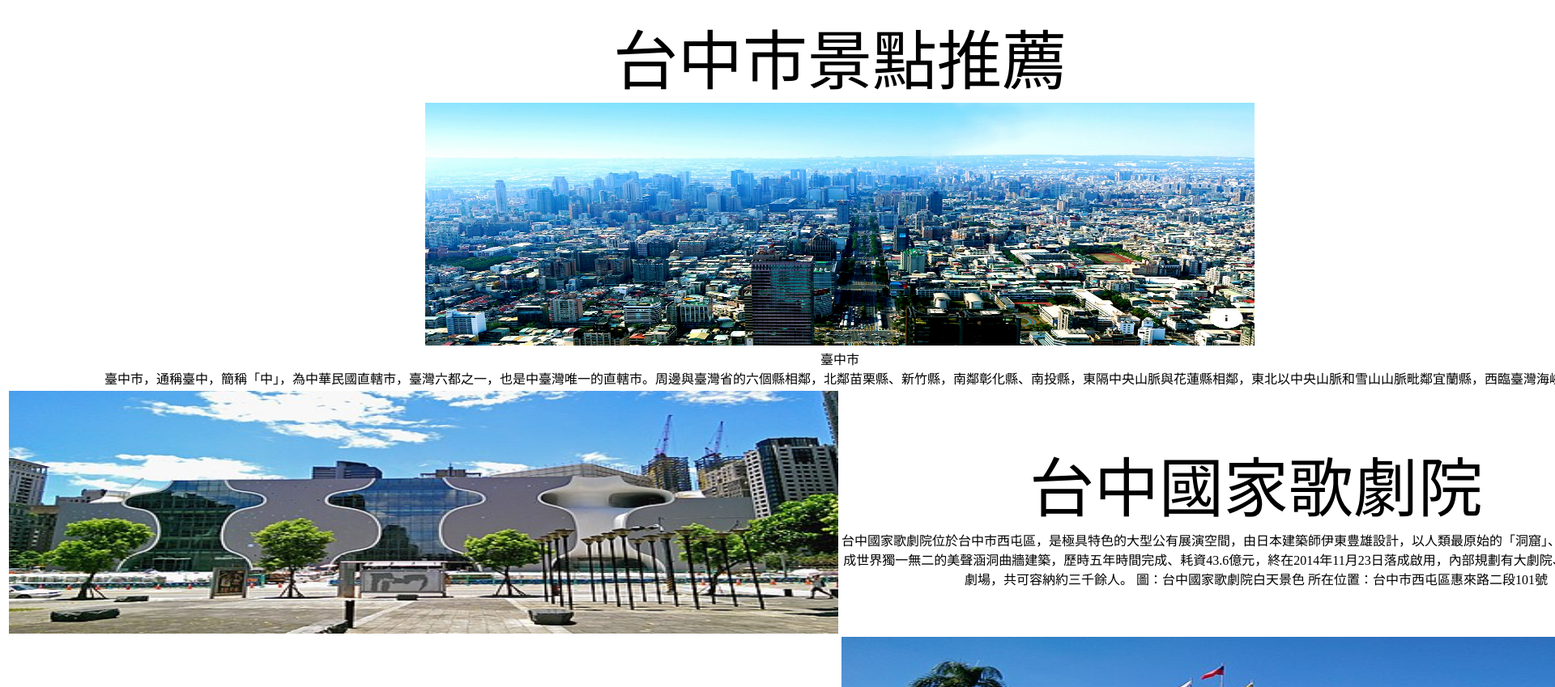
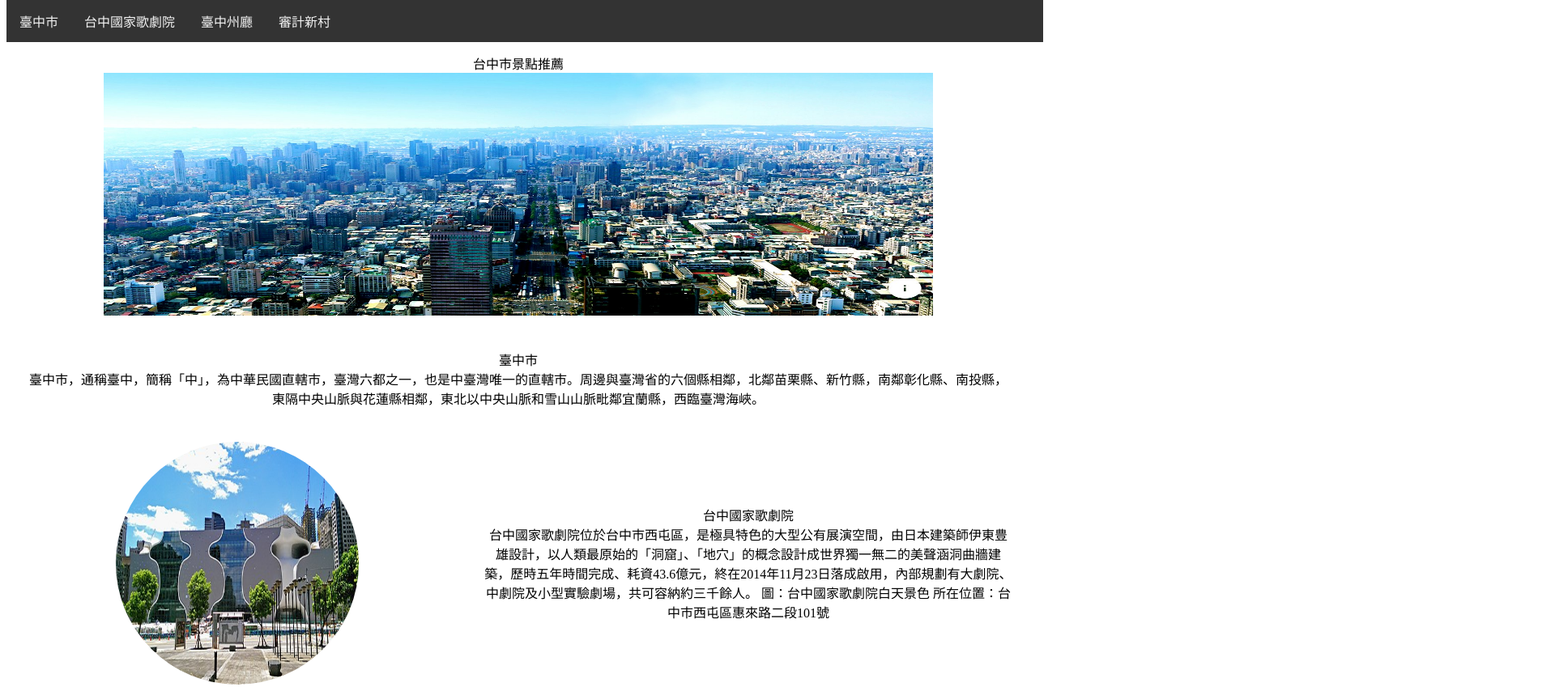
Before and after one commit to 410906799/h1, a plain HTML site: page index.html in a window 1280 px wide. Shown: the top 849 px of the page at 81% size, 1920 px wide, since content can reach past the window. Drawn offline with Linux system fonts and the light colour scheme.

Commit message:
Add files via upload

```diff
--- a/index.html
+++ b/index.html
@@ -3,22 +3,61 @@
 <head>
 	<meta charset="UTF-8">
 	<meta name="viewport" content="width=device-width, initial-scale=1.0">
-	<title>Document</title>
+	<title>台中市景點推薦</title>
 	<style >
 		td {text-align: center; }
-		.font { font-size: 80px}
+		.font:hover { font-size: 80px; background-color: black; color:  white;}
+		.container { margin:0 auto; width: 1024px; }
+		.img { border-radius: 50%; width: 300px; height: 300px; }
+		td { padding: 20px; }
+		img:hover { opacity: 80%; rotate: 5deg; }
+				.navbar {
+		  overflow: hidden;
+		  background-color: #333;
+		  position: fixed; /* Set the navbar to fixed position */
+		  top: 0; /* Position the navbar at the top of the page */
+		  width: 100%; /* Full width */
+		}
+
+		/* Links inside the navbar */
+		.navbar a {
+		  float: left;
+		  display: block;
+		  color: #f2f2f2;
+		  text-align: center;
+		  padding: 14px 16px;
+		  text-decoration: none;
+		}
+
+		/* Change background on mouse-over */
+		.navbar a:hover {
+		  background: #ddd;
+		  color: black;
+		}
+
 
 	</style>
 </head>
 <body>
+<div class="navbar">
+  <a href="#t1">臺中市</a>
+  <a href="#t2">台中國家歌劇院</a>
+  <a href="#t3">臺中州廳</a>
+  <a href="#t4">審計新村</a>
+</div>
+
+
+
+
 <div>
 	<table >
 		<tr>
+			<br><br>
 			<td colspan="2"><font class="font">台中市景點推薦</font><br><img src="00taichung.jpeg" width="1024px" height="300px"></td>
 		</tr>
 		<tr>
 			<td colspan="2">
-				臺中市<br>
+				<font id="t1" class="font">臺中市</font><br>
 
 	            臺中市，通稱臺中，簡稱「中」，為中華民國直轄市，臺灣六都之一，也是中臺灣唯一的直轄市。周邊與臺灣省的六個縣相鄰，北鄰苗栗縣、新竹縣，南鄰彰化縣、南投縣，東隔中央山脈與花蓮縣相鄰，東北以中央山脈和雪山山脈毗鄰宜蘭縣，西臨臺灣海峽。
 
@@ -26,7 +65,7 @@
 		</tr>
 		<tr>
 			<td>
-				<img src="01.jpeg" width="1024px" height="300px"></td>
+				<img  id="t2" class="img" src="01.jpeg" width="1024px" height="300px"></td>
             </td>
 			<td>
 				<font class="font">台中國家歌劇院</font><br>
@@ -49,12 +88,12 @@
                 所在位置：台中市西區民權路99號
             </td>
 			<td>
-				<img src="02.jpeg" width="1024px" height="300px"></td>
+				<img id="t3" class="img" src="02.jpeg" width="1024px" height="300px"></td>
 			</td>
 		</tr>
 		<tr>
 			<td>
-				<img src="02.jpeg" width="1024px" height="300px"></td>
+				<img id="t4" class="img" src="02.jpeg" width="1024px" height="300px"></td>
 			</td>
 			<td><font class="font">審計新村</font><br>
 
@@ -67,7 +106,13 @@
 		</tr>
 		<tr>
 			<td colspan="2">
-				410906799楊明翰
+				<iframe src="https://www.google.com/maps/d/embed?mid=1m_2ShYGPvYLyFXp41ztNh9H0muOpZKg&ehbc=2E312F" width="640" height="480"></iframe>
+
+			</td>
+		</tr>
+		<tr>
+			<td colspan="2" style="background-color: black; color:  white">
+				資科4B 410906799楊明翰
 			</td>
 		</tr>
 	</table>
```
